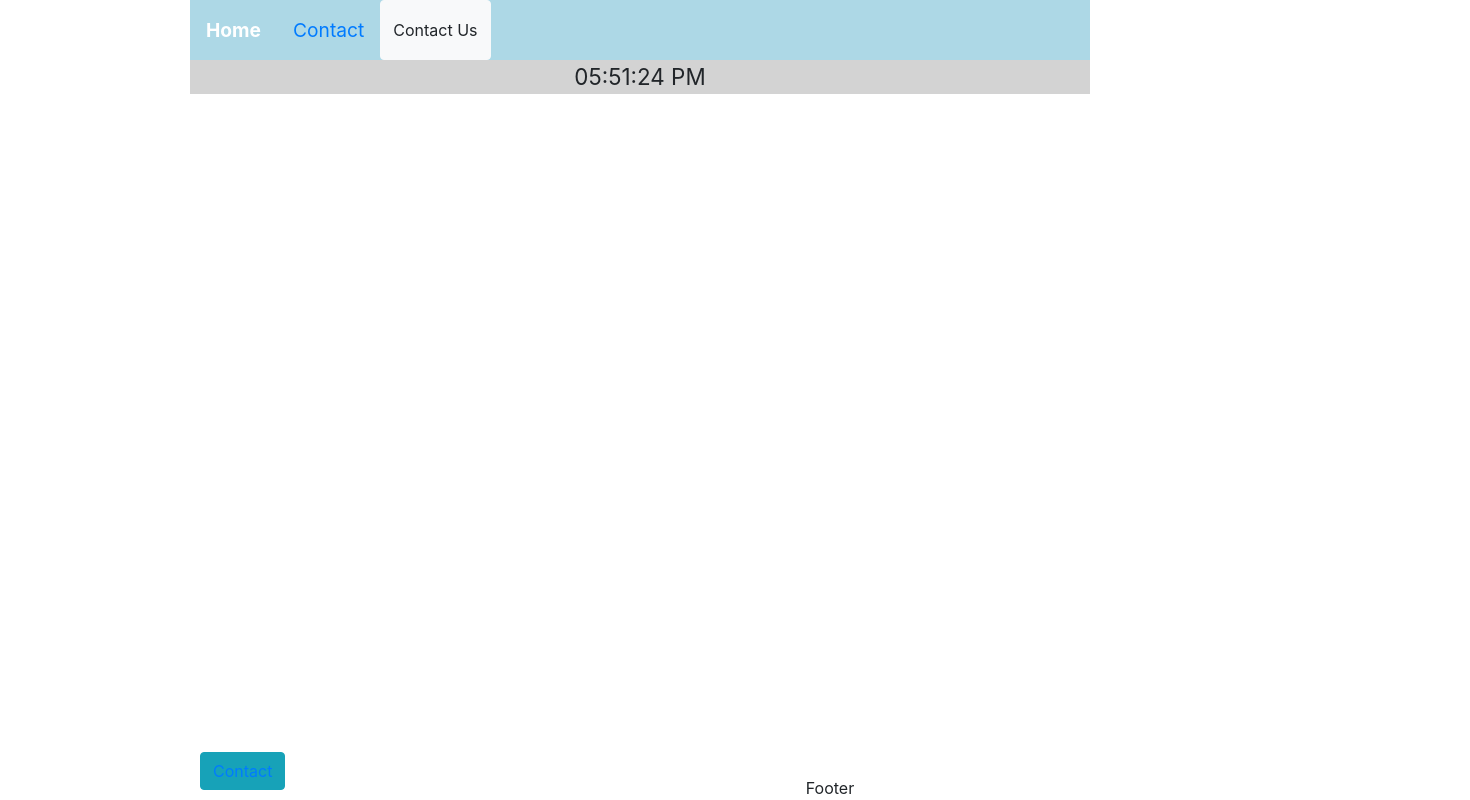
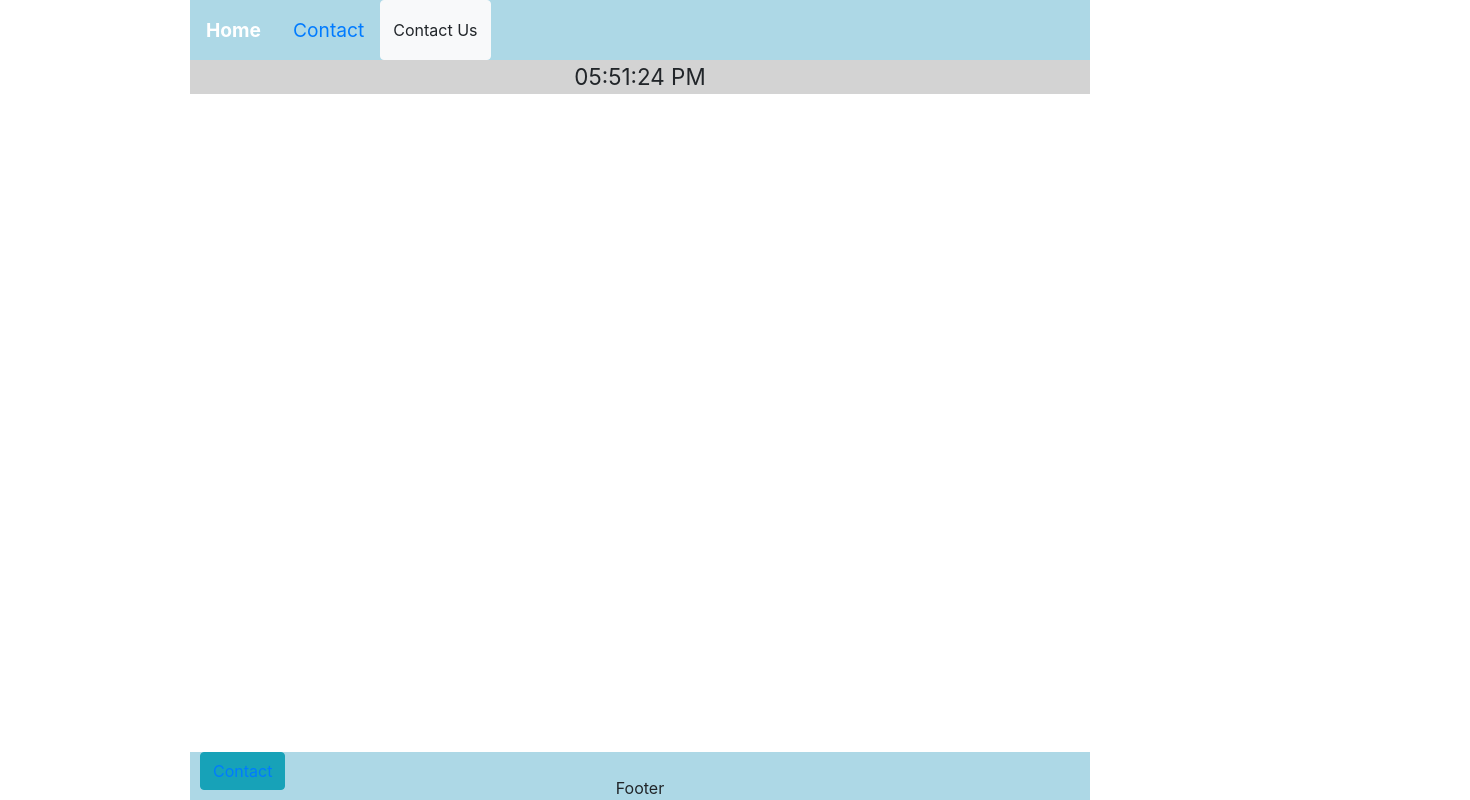
Before and after one commit to gsylverman/react-redux-app, a React (Create React App) app: page / in a window 1280 px wide. Shown: the whole page, 1470 px wide, since content can reach past the window. Built offline with nearby package versions, Linux system fonts and the light colour scheme.

Commit message:
Add files via upload

```diff
--- a/src/App.css
+++ b/src/App.css
@@ -6,9 +6,12 @@
 
 
 .App {
+  position: relative;
   text-align: center;
   max-width: 900px;
   margin: 0 auto;
+  /* border:2px solid red; */
+  height: 100vh;
 
 }
 
--- a/src/App.js
+++ b/src/App.js
@@ -4,6 +4,7 @@ import {BrowserRouter, Route, Switch} from 'react-router-dom';
 import Home from './Components/Home/Home';
 import Form from './Components/Form/Form';
 import Header from './Components/Header/Header';
+import Footer from './Components/Footer/Footer';
 
 const App = (props) => {
     return (
@@ -14,6 +15,7 @@ const App = (props) => {
                     <Route path="/form" component={Form}/>
                     <Route path="/" exact component={Home}/>
                 </Switch>
+                <Footer/>
             </div>
         </BrowserRouter>
     );
--- a/src/Components/Footer/Footer.js
+++ b/src/Components/Footer/Footer.js
@@ -6,8 +6,10 @@ const Footer = (props) => {
     return (
         <footer
             style={{
-                position: "absolute",
-                width: "100%",
+                position:"absolute",
+                width:"100%",
+                background:"lightblue",
+                right:"0",
                 bottom: "0",
                 textAlign: "center"
             }}>
--- a/src/Components/Form/InfiniteScroll/Infinite.js
+++ b/src/Components/Form/InfiniteScroll/Infinite.js
@@ -21,13 +21,13 @@ class Infinite extends Component {
 
     render() {
         return (
-            <div
-                style={{
-                    maxWidth: "90%",
-                    margin: "0 auto",
-                    height: "500px",
-                    overflow: "auto"
-                }}>
+            <div infinite-scroll-container="'body'"
+            style={{
+                maxWidth: "90%",
+                margin: "0 auto",
+                height:"500px",
+                overflow: "auto"
+            }}>
                 <InfiniteScroll
                     pageStart={0}
                     loadMore={this.loadMoreImages.bind(this)}
--- a/src/Components/Home/Home.js
+++ b/src/Components/Home/Home.js
@@ -2,7 +2,6 @@ import React, {Component} from "react";
 import {connect} from "react-redux";
 import {timeAction} from "../../actions/index.js";
 import {bindActionCreators} from "redux";
-import Footer from "../Footer/Footer.js";
 
 class Home extends Component {
 
@@ -44,7 +43,6 @@ class Home extends Component {
                 <div style={{fontSize: "1.4em",background: "lightgrey"}}>
                     {this.props.clock.ora}
                 </div>
-                <Footer/>
             </div>
         );
     }
```
Also changed, not shown: 1 other file (tests, documents, lock files or other folders).
